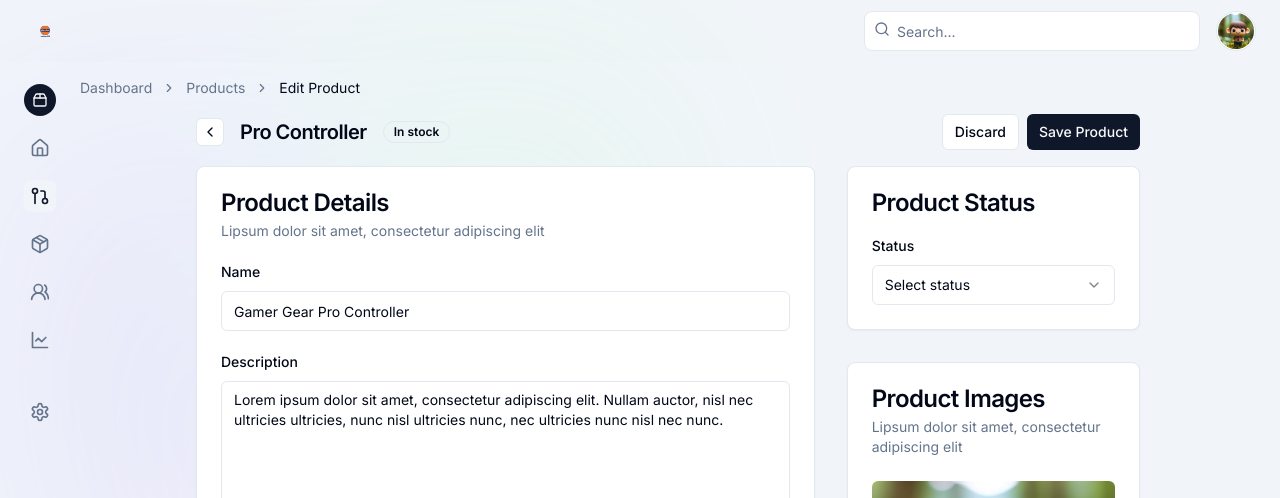
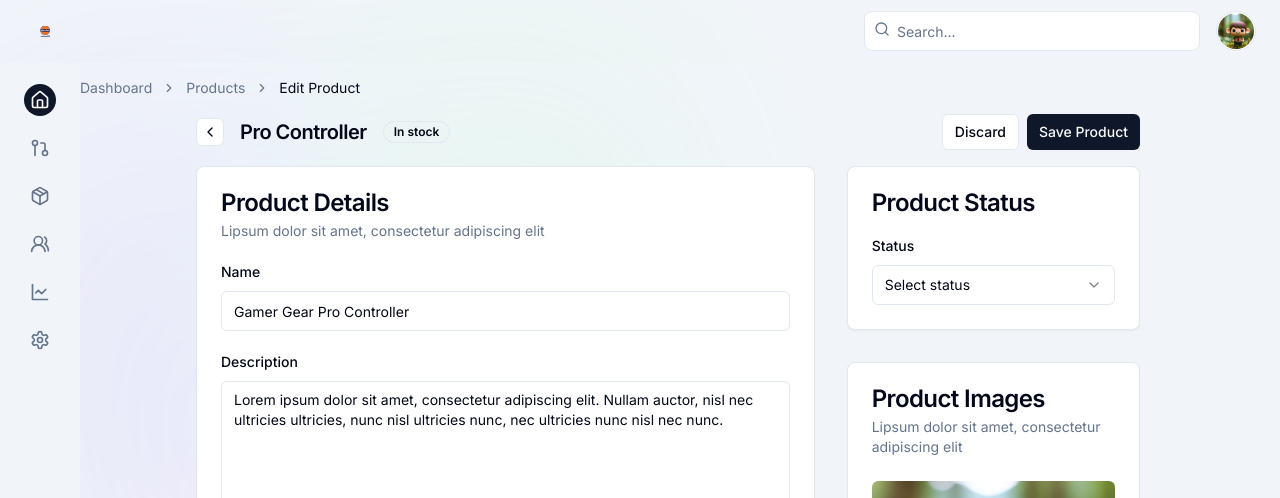
Before and after one commit to AbhikshaGoel/assets-inventory, a Next.js app: page / in a window 1280 px wide. Shown: the top 498 px of the page. Built offline with nearby package versions, Linux system fonts and the light colour scheme.

Commit message:
beautify UI

```diff
--- a/app/layout.tsx
+++ b/app/layout.tsx
@@ -3,7 +3,8 @@ import { Inter } from "next/font/google";
 import "./globals.css";
 import Navbar from "@/components/navbar/nav";
 import { cn } from "@/lib/utils";
-import Sidebar from "@/components/sidebar";
+import  Sidebar  from "@/components/sidebar";
+
 
 const inter = Inter({ subsets: ["latin"] });
 
--- a/components/sidebar.tsx
+++ b/components/sidebar.tsx
@@ -1,125 +1,79 @@
-
-"use client"
+"use client";
 import React from 'react'
-
 import Image from "next/image"
 import Link from "next/link"
-import {
-  ChevronLeft,
-  Home,
-  LineChart,
-  Package,
-  Package2,
-  PanelLeft,
-  PlusCircle,
-  Search,
-  Settings,
-  ShoppingCart,
-  Upload,
-  Users2,
-  GitPullRequest,
-} from "lucide-react"
-import {
-  Tooltip,
-  TooltipContent,
-  TooltipTrigger,
-} from "@/components/ui/tooltip"
-import { TooltipProvider } from "@radix-ui/react-tooltip";
+import { useRouter, usePathname } from "next/navigation"
+import { Tooltip, TooltipContent, TooltipTrigger } from "@/components/ui/tooltip"
+import { TooltipProvider } from "@radix-ui/react-tooltip"
+import { ChevronLeft, Home, LineChart, Package, PanelLeft, PlusCircle, Search, Settings, ShoppingCart, Upload, Users2, GitPullRequest, Plus } from "lucide-react"
 
-const Sidebar = () => {
+interface SidebarProps {
+  className?: string;
+}
+
+const Sidebar = ({ className }: SidebarProps) => {
+  const router = useRouter();
+  const pathname = usePathname();
+
+  const onNavigate = (url: string) => {
+    return router.push(url);
+  };
+
+  const routes = [
+    {
+      icon: Home,
+      href: "/",
+      label: "Home",
+    },
+    {
+      icon: GitPullRequest,
+      href: "/requests",
+      label: "Requests",
+    },
+    {
+      icon: Package,
+      href: "/assets",
+      label: "Assets",
+    },
+    {
+      icon: Users2,
+      href: "/users",
+      label: "Users",
+    },
+    {
+      icon: LineChart,
+      href: "/analytics",
+      label: "Analytics",
+    },
+    {
+      icon: Settings,
+      href: "/settings",
+      label: "Settings",
+    },
+  ];
+
   return (
-    <div>
-       <aside className="">
+    <div className={`space-y-4 flex flex-col h-full text-primary bg-secondary ${className}`}>
+      <aside>
         <TooltipProvider>
           <nav className="flex flex-col items-center gap-4 px-2 sm:py-5">
-          <Link
-            href="#"
-            className="group flex h-9 w-9 shrink-0 items-center justify-center gap-2 rounded-full bg-primary text-lg font-semibold text-primary-foreground md:h-8 md:w-8 md:text-base"
-          >
-            <Package2 className="h-4 w-4 transition-all group-hover:scale-110" />
-            <span className="sr-only">Acme Inc</span>
-          </Link>
-
-          <Tooltip>
+            {routes.map((route) => (
+              <Tooltip key={route.href}>
                 <TooltipTrigger asChild>
-              <Link
-                href="#"
-                className="flex h-9 w-9 items-center justify-center rounded-lg text-muted-foreground transition-colors hover:text-foreground md:h-8 md:w-8"
-              >
-                <Home className="h-5 w-5" />
-                <span className="sr-only">Dashboard</span>
+                  <Link href={route.href} className={`group flex h-9 w-9 shrink-0 items-center justify-center
+                   gap-2 rounded-full ${pathname === route.href ? 'bg-primary text-primary-foreground' : 'bg-secondary text-muted-foreground'} text-lg font-semibold md:h-8 md:w-8 md:text-base`}>
+                    <route.icon className="h-5 w-5" />
+                    <span className="sr-only">{route.label}</span>
                   </Link>
                 </TooltipTrigger>
-            <TooltipContent side="right">Dashboard</TooltipContent>
+                <TooltipContent side="right">{route.label}</TooltipContent>
               </Tooltip>
-          <Tooltip>
-            <TooltipTrigger asChild>
-              <Link
-                href="#"
-                className="flex h-9 w-9 items-center justify-center rounded-lg bg-accent text-accent-foreground transition-colors hover:text-foreground md:h-8 md:w-8"
-              >
-                <GitPullRequest className="h-5 w-5" />
-                <span className="sr-only">Requests</span>
-              </Link>
-            </TooltipTrigger>
-            <TooltipContent side="right">Requests</TooltipContent>
-          </Tooltip>
-          <Tooltip>
-            <TooltipTrigger asChild>
-              <Link
-                href="#"
-                className="flex h-9 w-9 items-center justify-center rounded-lg text-muted-foreground transition-colors hover:text-foreground md:h-8 md:w-8"
-              >
-                <Package className="h-5 w-5" />
-                <span className="sr-only">Assets</span>
-              </Link>
-            </TooltipTrigger>
-            <TooltipContent side="right">Assets</TooltipContent>
-          </Tooltip>
-          <Tooltip>
-            <TooltipTrigger asChild>
-              <Link
-                href="#"
-                className="flex h-9 w-9 items-center justify-center rounded-lg text-muted-foreground transition-colors hover:text-foreground md:h-8 md:w-8"
-              >
-                <Users2 className="h-5 w-5" />
-                <span className="sr-only">Users</span>
-              </Link>
-            </TooltipTrigger>
-            <TooltipContent side="right">Users</TooltipContent>
-          </Tooltip>
-          <Tooltip>
-            <TooltipTrigger asChild>
-              <Link
-                href="#"
-                className="flex h-9 w-9 items-center justify-center rounded-lg text-muted-foreground transition-colors hover:text-foreground md:h-8 md:w-8"
-              >
-                <LineChart className="h-5 w-5" />
-                <span className="sr-only">Analytics</span>
-              </Link>
-            </TooltipTrigger>
-            <TooltipContent side="right">Analytics</TooltipContent>
-          </Tooltip>
+            ))}
           </nav>
         </TooltipProvider>
-        <nav className="mt-auto flex flex-col items-center gap-4 px-2 sm:py-5">
-          <TooltipProvider>
-          <Tooltip>
-            <TooltipTrigger asChild>
-              <Link
-                href="#"
-                className="flex h-9 w-9 items-center justify-center rounded-lg text-muted-foreground transition-colors hover:text-foreground md:h-8 md:w-8"
-              >
-                <Settings className="h-5 w-5" />
-                <span className="sr-only">Settings</span>
-              </Link>
-            </TooltipTrigger>
-            <TooltipContent side="right">Settings</TooltipContent>
-          </Tooltip>
-          </TooltipProvider>
-        </nav>
       </aside>
-    </div>)
-}
+    </div>
+  );
+};
 
-export default Sidebar
+export default Sidebar;
```
Lines whose indentation alone changed are shown as unchanged.
